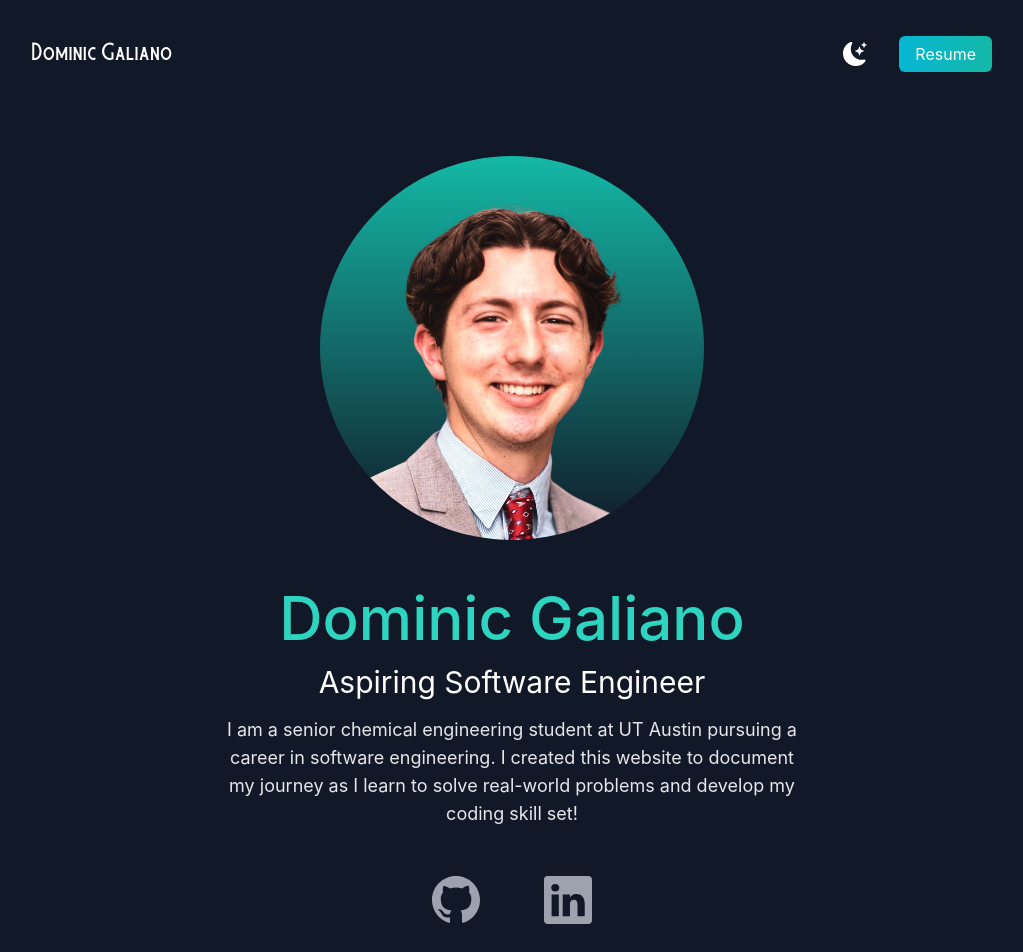
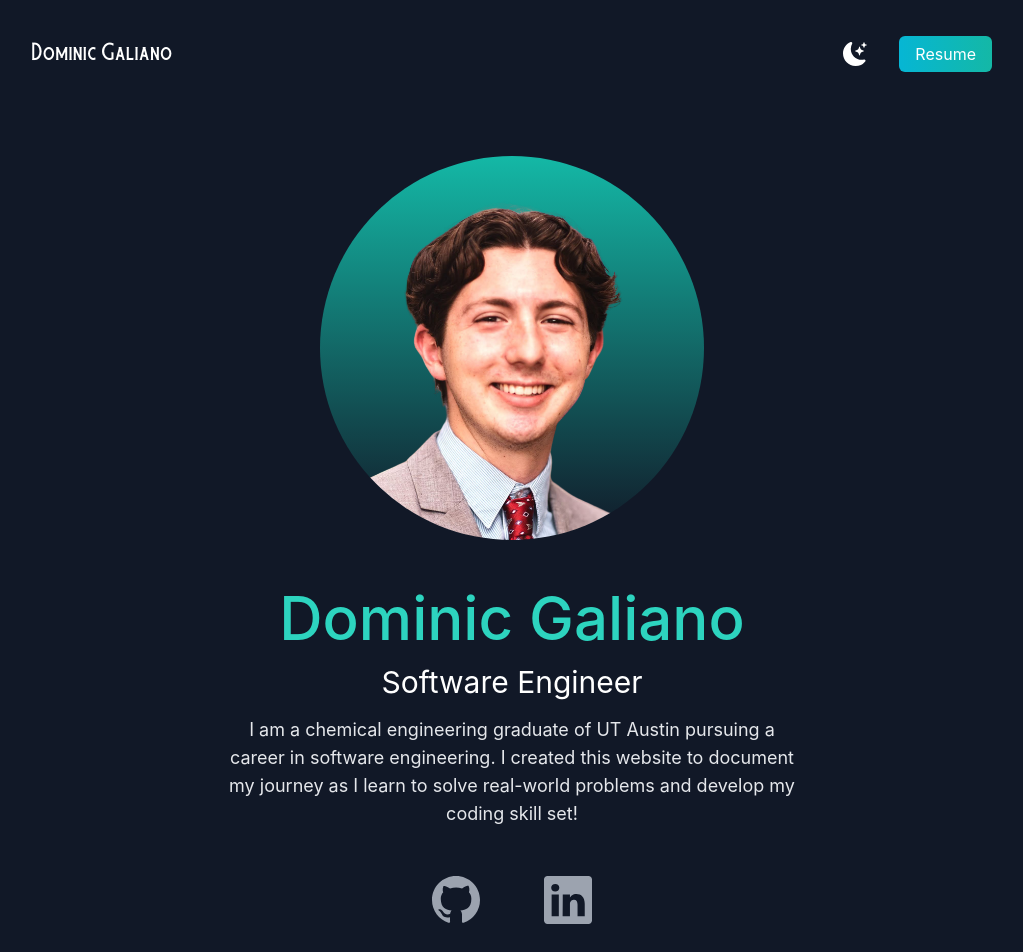
Before and after one commit to dominicgaliano/galiano-personal-site, a Next.js app: page / in a window 1280 px wide. Shown: the top 952 px of the page, without its empty margins (128-1151 px from the left). Built offline with nearby package versions, Linux system fonts and the light colour scheme.

Commit message:
updated text

```diff
--- a/pages/index.js
+++ b/pages/index.js
@@ -52,7 +52,7 @@ export default function Home() {
               src={dominicProfileImage}
               layout="fill"
               objectFit="cover"
-              alt="Photo of Dominic Galiano Smiling"
+              alt="Photo of Dominic Galiano"
             />
           </div>
           <div className="text-center p-10">
@@ -60,10 +60,10 @@ export default function Home() {
               Dominic Galiano
             </h2>
             <h3 className="text-2xl py-2 md:text-3xl dark:text-white">
-              Aspiring Software Engineer
+              Software Engineer
             </h3>
             <p className="text-md py-2 leading-8 text-grey-800 dark:text-gray-200 md:text-lg max-w-xl mx-auto">
-              I am a senior chemical engineering student at UT Austin pursuing a
+              I am a chemical engineering graduate of UT Austin pursuing a
               career in software engineering. I created this website to document
               my journey as I learn to solve real-world problems and develop my
               coding skill set!
```
